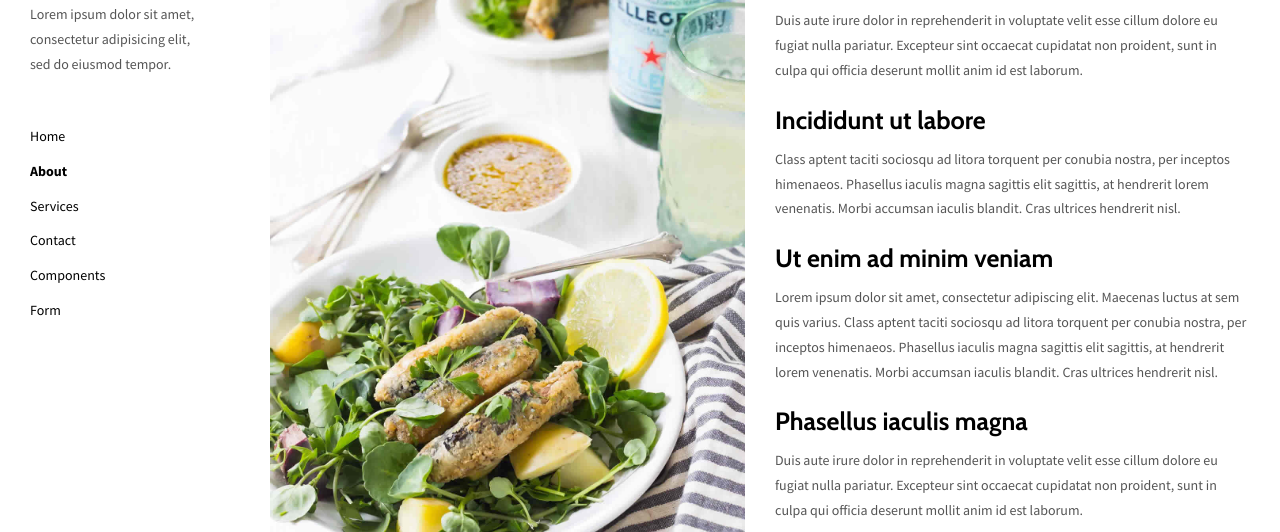
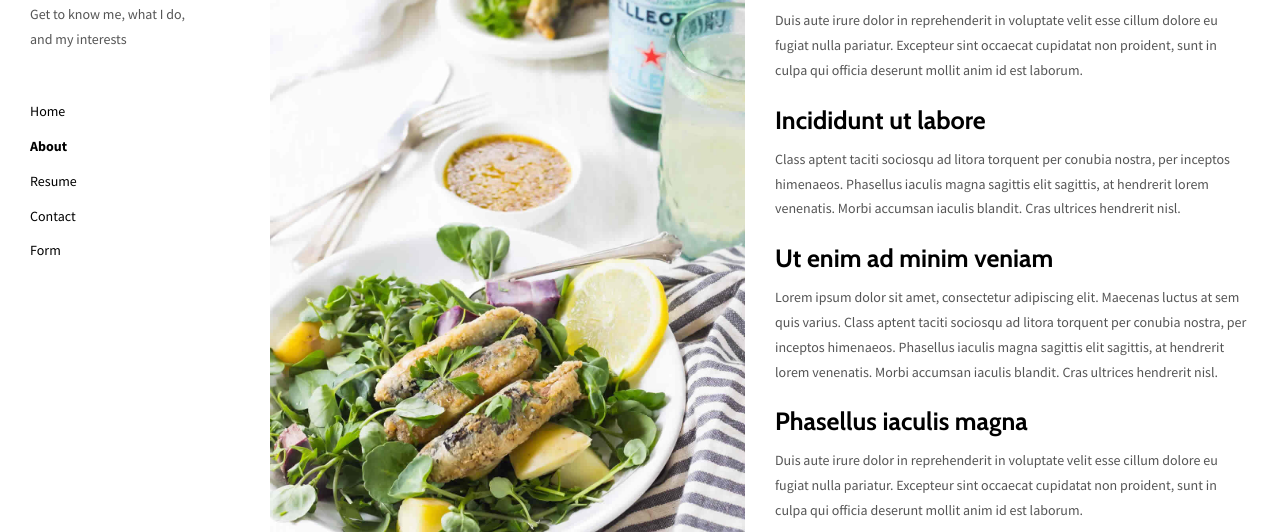
Before and after one commit to rahmad27/rahmad27.github.io, a plain HTML site: page about.html in a window 1280 px wide. Shown: the part 106-638 px from the top of the page. Drawn offline with nearby package versions, Linux system fonts and the light colour scheme.

Commit message:
Update about.html

```diff
--- a/about.html
+++ b/about.html
@@ -17,7 +17,7 @@
 
 
 
-  <title>Title page</title>
+  <title>About</title>
 
 <link href="./main.82cfd66e.css" rel="stylesheet"></head>
 
@@ -32,7 +32,7 @@
       <span class="icon-bar"></span>
       <span class="icon-bar"></span>
     </button>
-    <a href="./index.html" class="navbar-brand">Mashup Template</a>
+    <a href="./index.html" class="navbar-brand">Rahaf Ahmad</a>
   </div>
 
   <nav class="sidebar">
@@ -42,15 +42,13 @@
             <img class="img-responsive site-logo" alt="" src="./assets/images/mashup-logo.svg">
             Mashup Template
           </a>
-        <p>Lorem ipsum dolor sit amet, consectetur adipisicing elit, sed do eiusmod
-        tempor.</p>
+        <p>Get to know me, what I do, and my interests</p>
       </div>
       <ul class="nav">
         <li><a href="./index.html" title="">Home</a></li>
         <li><a href="./about.html" title="">About</a></li>
-        <li><a href="./services.html" title="">Services</a></li>
+        <li><a href="./services.html" title="">Resume</a></li>
         <li><a href="./contact.html" title="">Contact</a></li>
-        <li><a href="./components.html" title="">Components</a></li>
         <li><a href="./form.html" title="">Form</a></li>
 
       </ul>
```
